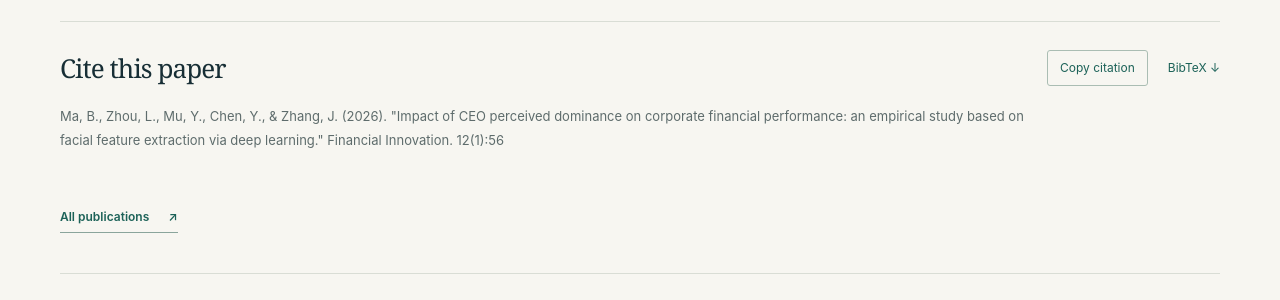
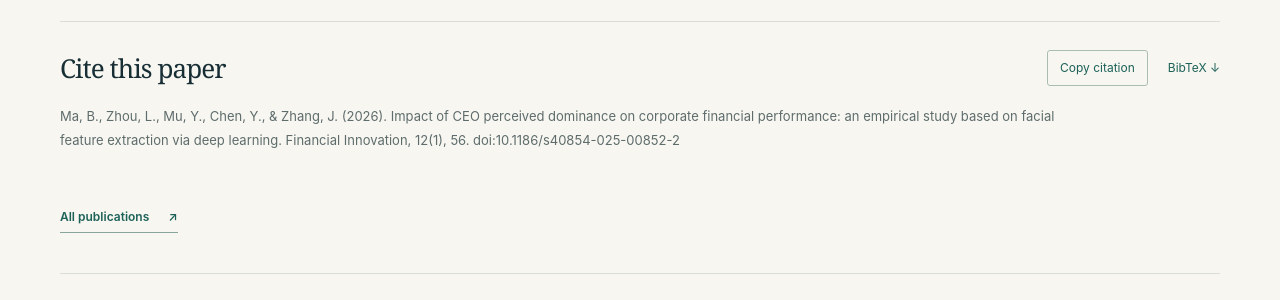
Before and after one commit to chenyi-edward/chenyi-edward.github.io, a Jekyll site: the page built from _publications/FI-2026.md, in a window 1280 px wide. Shown: the part 1593-1893 px from the top of the page. Built offline with Jekyll 4.4.1, drawn with Linux system fonts in a browser that asks for light colours.

Commit message:
Update FI-2026.md

```diff
--- a/_publications/FI-2026.md
+++ b/_publications/FI-2026.md
@@ -8,7 +8,7 @@ excerpt: What a CEO’s face signals can affect firm performance — Using deep
 date: 2026-02-04
 venue: Financial Innovation
 paperurl: https://doi.org/10.1186/s40854-025-00852-2
-citation: 'Ma, B., Zhou, L., Mu, Y., Chen, Y., & Zhang, J. (2026). "Impact of CEO perceived dominance on corporate financial performance: an empirical study based on facial feature extraction via deep learning." Financial Innovation. 12(1):56'
+citation: 'Ma, B., Zhou, L., Mu, Y., Chen, Y., & Zhang, J. (2026). Impact of CEO perceived dominance on corporate financial performance: an empirical study based on facial feature extraction via deep learning. Financial Innovation, 12(1), 56. doi:10.1186/s40854-025-00852-2'
 slug: fi-2026
 publication_details: 12, Article 56
 authors:
```
